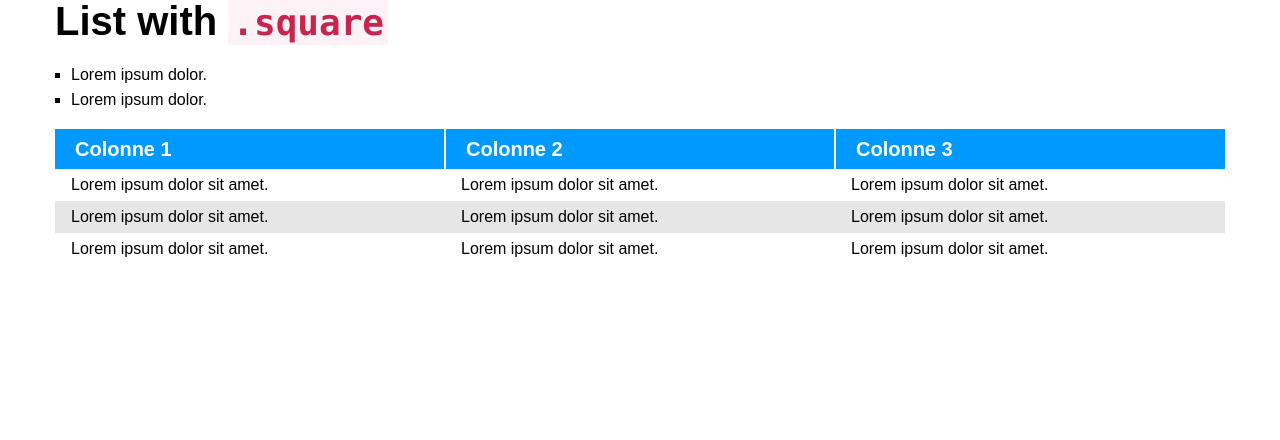
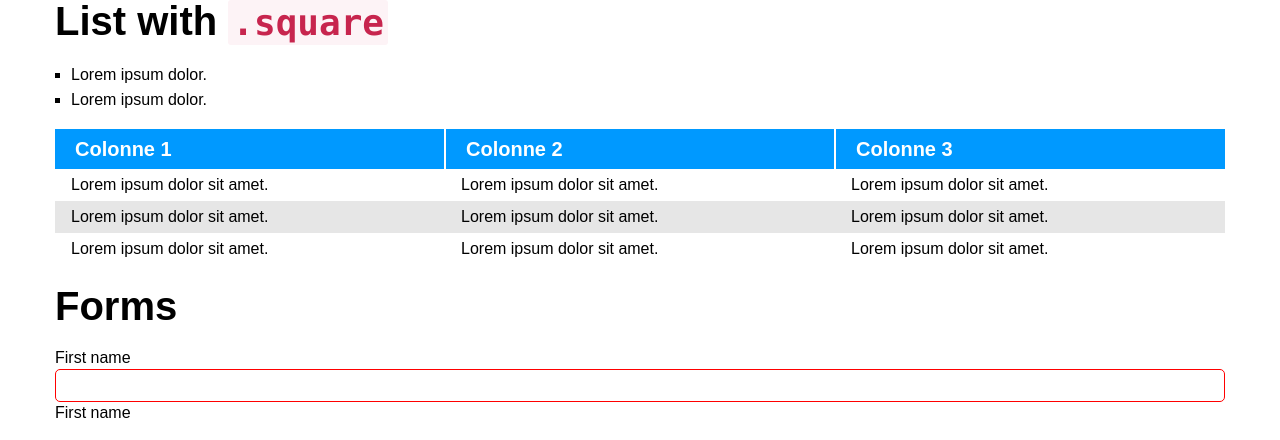
Before and after one commit to fgirardey/SUCSS, a PHP site: page / in a window 1280 px wide. Shown: the part 3163-3603 px from the top of the page. Before the commit the page ends 3420 px from the top, so only its background shows below. Run offline with PHP 8.4, Linux system fonts and the light colour scheme.

Commit message:
Forms added

```diff
--- a/css/scss/sucss/_sucss.scss
+++ b/css/scss/sucss/_sucss.scss
@@ -8,3 +8,4 @@
 @import "components/grid";
 @import "components/type";
 @import "components/tables";
+@import "components/forms";
--- /dev/null
+++ b/css/scss/sucss/components/_forms.scss
@@ -0,0 +1,52 @@
+
+// This mixin output style depending on the appearance of the input
+@mixin input($appearance: false) {
+	@if $appearance == text {
+		input[type="color"],
+		input[type="date"],
+		input[type="datetime"],
+		input[type="datetime-local"],
+		input[type="month"],
+		input[type="tel"],
+		input[type="text"],
+		input[type="time"],
+		input[type="url"],
+		input[type="week"] {
+			-webkit-appearance: text;
+			@content;
+		}
+	} @else if $appearance == button {
+		button, .button,
+		input[type="button"],
+		input[type="reset"],
+		input[type="submit"] {
+			@content;
+		}
+	} @else {
+		input {
+			@content;
+		}
+	}
+}
+
+$input-width: 100% !default;
+$input-border: 1px solid $grey-color !default;
+$input-border-radius: $global-radius !default;
+$input-font-size: 1em !default;
+
+@include input(text) {
+	width: $input-width;
+	border: $input-border;
+	border-radius: $input-border-radius;
+	font-size: $input-font-size;
+	padding: 0.4em 0.5em;
+	line-height: 1;
+}
+
+input ~ label {
+	content: "*";
+}
+
+input:required {
+	border-color: red;
+}
--- a/css/style.css
+++ b/css/style.css
@@ -1139,6 +1139,36 @@ table tr:nth-of-type(even) {
   background: #e6e6e6;
 }
 
+/* line 5, scss/sucss/components/_forms.scss */
+input[type="color"],
+input[type="date"],
+input[type="datetime"],
+input[type="datetime-local"],
+input[type="month"],
+input[type="tel"],
+input[type="text"],
+input[type="time"],
+input[type="url"],
+input[type="week"] {
+  -webkit-appearance: text;
+  width: 100%;
+  border: 1px solid #cccccc;
+  border-radius: 5px;
+  font-size: 1em;
+  padding: 0.4em 0.5em;
+  line-height: 1;
+}
+
+/* line 46, scss/sucss/components/_forms.scss */
+input ~ label {
+  content: "*";
+}
+
+/* line 50, scss/sucss/components/_forms.scss */
+input:required {
+  border-color: red;
+}
+
 /* line 6, scss/style.scss */
 .row.wrapper {
   color: #fff;
--- a/index.php
+++ b/index.php
@@ -294,7 +294,7 @@
 					<li>Lorem ipsum dolor.</li>
 				</ul>
 
-				<h1 contenteditable="true">List with <code>.square</code></h1>
+				<h1>List with <code>.square</code></h1>
 				<ul class="square">
 					<li>Lorem ipsum dolor.</li>
 					<li>Lorem ipsum dolor.</li>
@@ -331,5 +331,17 @@
 				</table>
 			</div>
 		</div>
+		<div class="row">
+			<div class="col-12">
+				<h1>Forms</h1>
+				<form action="#">
+					<p>
+						<label for="firstname">First name</label>
+						<input type="text" required>
+						<label for="firstname">First name</label>
+					</p>
+				</form>
+			</div>
+		</div>
 	</body>
 </html>
```
